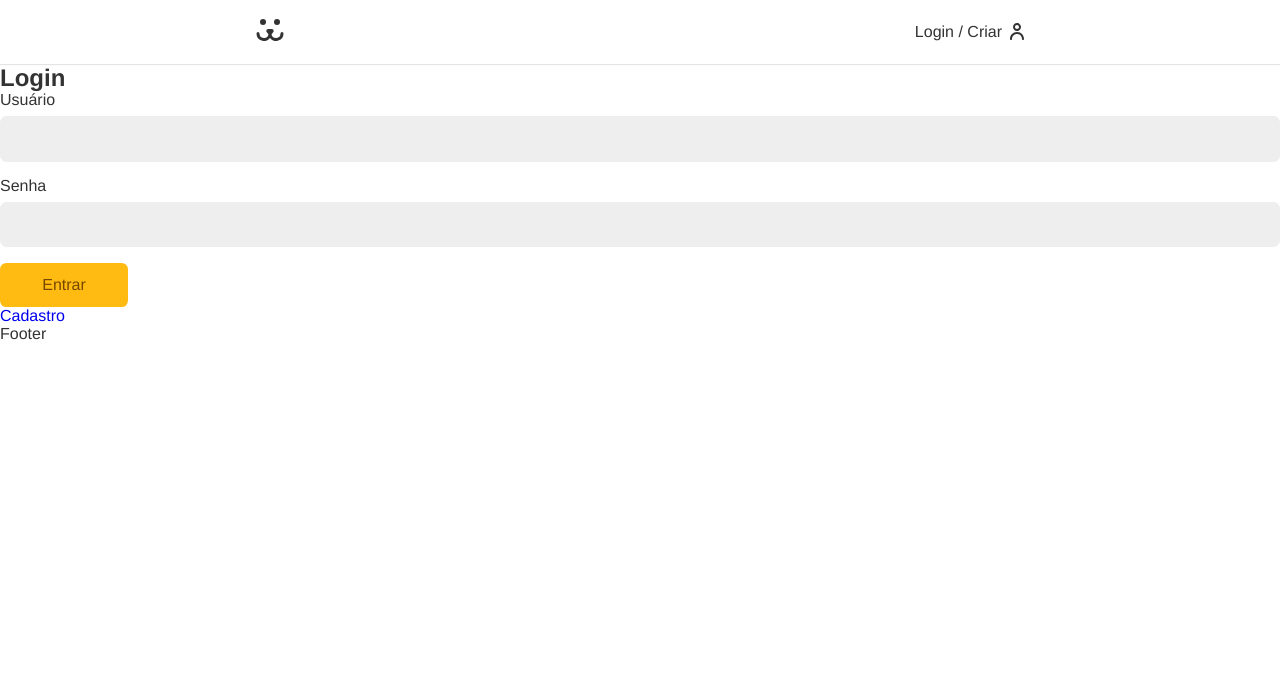
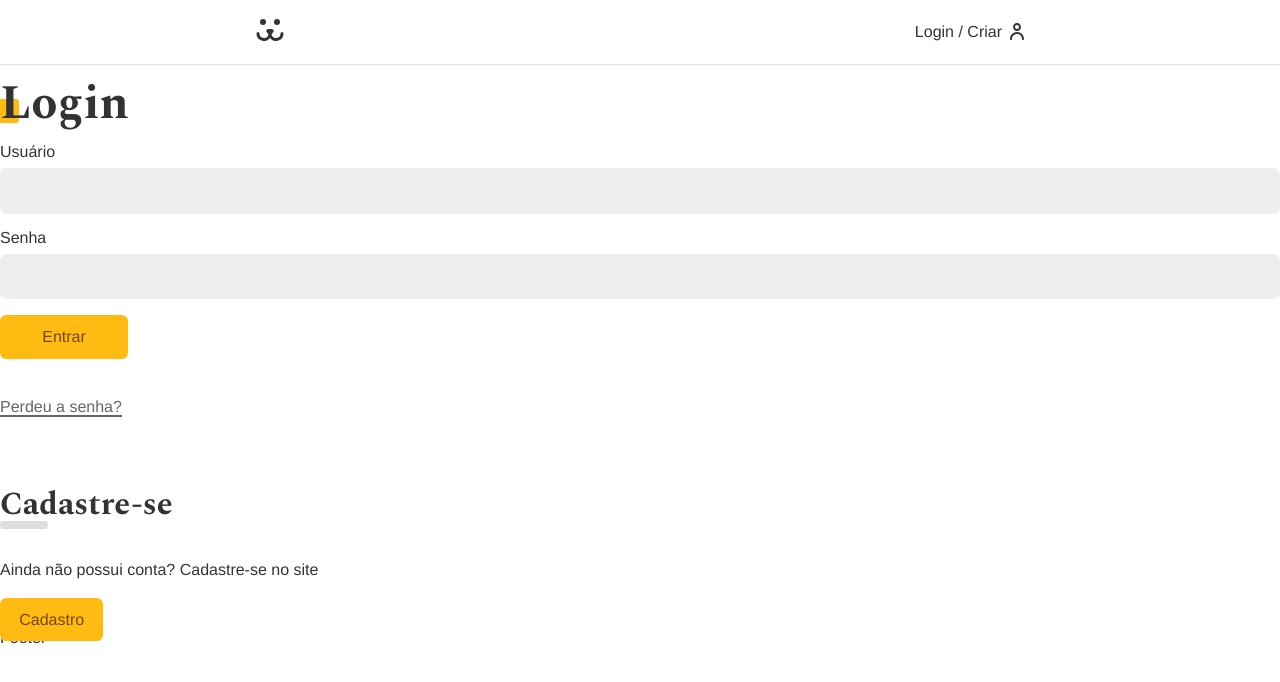
Before and after one commit to ericranzani/Dogs, a React (Vite) app: page /login in a window 1280 px wide. Shown: the top 682 px of the page. Built offline with nearby package versions, Linux system fonts and the light colour scheme.

Commit message:
Criado o componente de error, junto com mais algumas alterações de estilos do formulário como button e o links que vão ser utilizados

```diff
--- a/src/App.css
+++ b/src/App.css
@@ -1,3 +1,5 @@
+@import url('https://fonts.googleapis.com/css2?family=Spectral:ital,wght@0,200;0,300;0,400;0,500;0,600;0,700;0,800;1,200;1,300;1,400;1,500;1,600;1,700;1,800&display=swap');
+
 * {
     box-sizing: border-box;
 }
@@ -34,6 +36,7 @@ button, input {
 }
 
 a {
+    color: #333;
     text-decoration: none;
 }
 
@@ -42,3 +45,38 @@ a {
     padding: 0 1rem;
     margin: 0 auto;
 }
+
+.title {
+    font-family: var(--type-second);
+    line-height: 1;
+    font-size: 3rem;
+    margin: 1rem 0;
+    position: relative;
+    z-index: 1;
+}
+
+.title::after {
+    content: '';
+    display: block;
+    width: 1.5rem;
+    height: 1.5rem;
+    background: #fb1;
+    position: absolute;
+    bottom: 5px;
+    left: -5px;
+    border-radius: 0.2rem;
+    z-index: -1;
+}
+
+.animeLeft {
+    opacity: 0;
+    transform: translateX(-20px);
+    animation: animeLeft .3s forwards;
+}
+
+@keyframes animeLeft{
+    to {
+        opacity: 1;
+        transform: initial;
+    }
+}
--- /dev/null
+++ b/src/Components/Helper/Error.jsx
@@ -0,0 +1,13 @@
+import React from 'react'
+
+const Error = ( {error} ) => {
+    if(!error) return null;
+
+    return (
+        <p style={{color: '#f31', margin: '1rem 0'}}>
+            {error}
+        </p>
+    )
+}
+
+export default Error
--- a/src/Components/Login/LoginForm.jsx
+++ b/src/Components/Login/LoginForm.jsx
@@ -3,7 +3,10 @@ import { Link } from 'react-router-dom'
 import Input from '../Forms/Input';
 import Button from '../Forms/Button';
 import useForm from '../../Hooks/useForm';
-import { UserContext } from '../../UserContext'
+import { UserContext } from '../../UserContext';
+import Error from '../Helper/Error';
+import styles from './LoginFrom.module.css';
+import stylesBtn from '../Forms/Button.module.css';
 
 const LoginForm = () => {
   const username = useForm();
@@ -19,9 +22,9 @@ const LoginForm = () => {
   }
 
   return (
-    <section>
-      <h1>Login</h1>
-      <form action="" onSubmit={handleSubmit}>
+    <section className='animeLeft'>
+      <h1 className='title'>Login</h1>
+      <form className={styles.form} onSubmit={handleSubmit}>
         <Input label="Usuário" type="text" name="username" {...username} />
         <Input label="Senha" type="password" name="password" {...password} />
         {loading ? (
@@ -29,9 +32,16 @@ const LoginForm = () => {
           ) : (
             <Button>Entrar</Button>
           )}
-        {error && <p>{error}</p>}
+        <Error error={error} />
       </form>
-      <Link to="/login/criar">Cadastro</Link>
+      <Link className={styles.perdeu} to="/login/perdeu">
+          Perdeu a senha?
+      </Link>
+      <div className={styles.cadastro}>
+          <h2 className={styles.subtitle}>Cadastre-se</h2>
+          <p>Ainda não possui conta? Cadastre-se no site</p>
+          <Link className={stylesBtn.button} to="/login/criar">Cadastro</Link>
+      </div>
     </section>
   )
 }
--- /dev/null
+++ b/src/Components/Login/LoginFrom.module.css
@@ -0,0 +1,42 @@
+.form {
+    margin-bottom: 2rem;
+}
+
+.perdeu {
+    display: inline-block;
+    color: #666;
+    padding: .5rem 0;
+    line-height: 1;
+}
+
+.perdeu::after {
+    content: '';
+    height: 2px;
+    width: 100%;
+    background: currentColor;
+    display: block;
+}
+
+.cadastro {
+    margin-top: 4rem;
+}
+
+.cadastro p {
+    margin-top: 2rem;
+    margin-bottom: 2rem;
+}
+
+.subtitle {
+    font-family: var(--type-second);
+    line-height: 1;
+    font-size: 2rem;
+}
+
+.subtitle::after {
+    content: '';
+    display: block;
+    background: #ddd;
+    height: .5rem;
+    width: 3rem;
+    border-radius: 0.2rem;
+}
```
